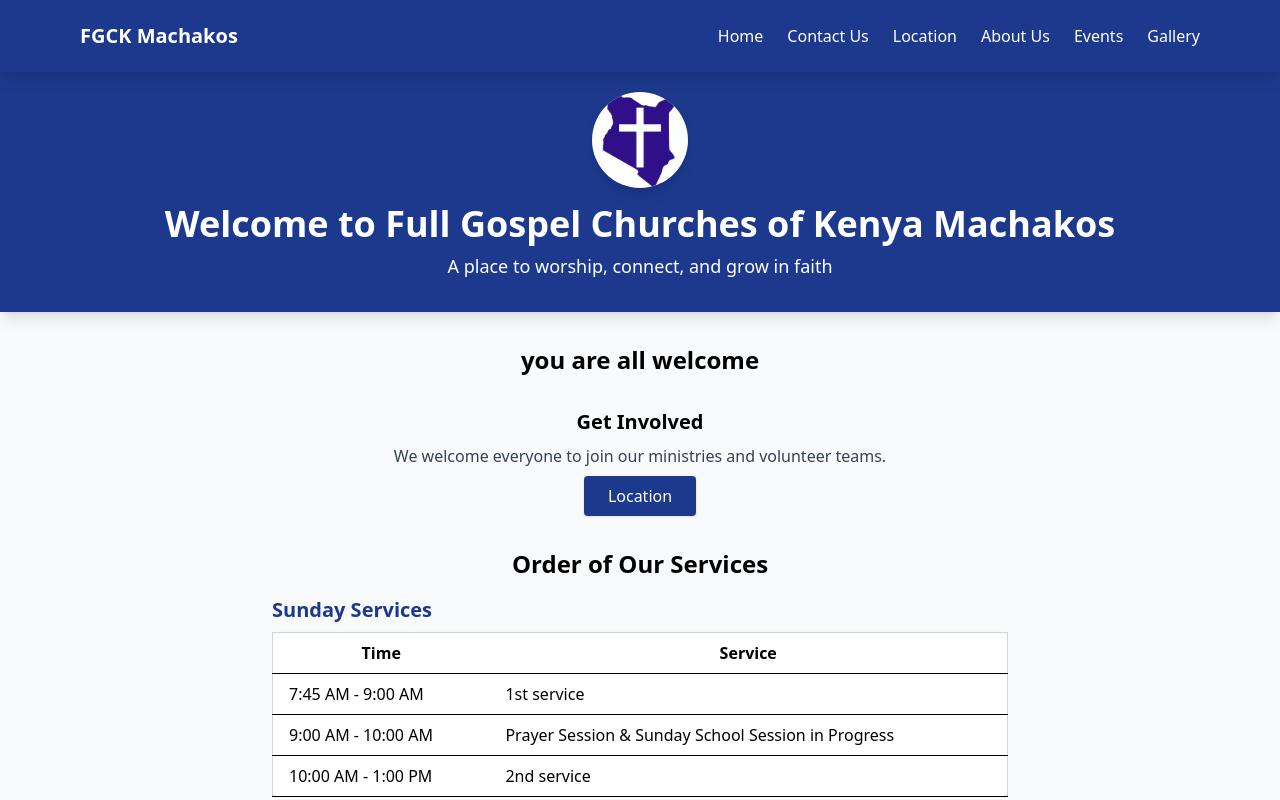
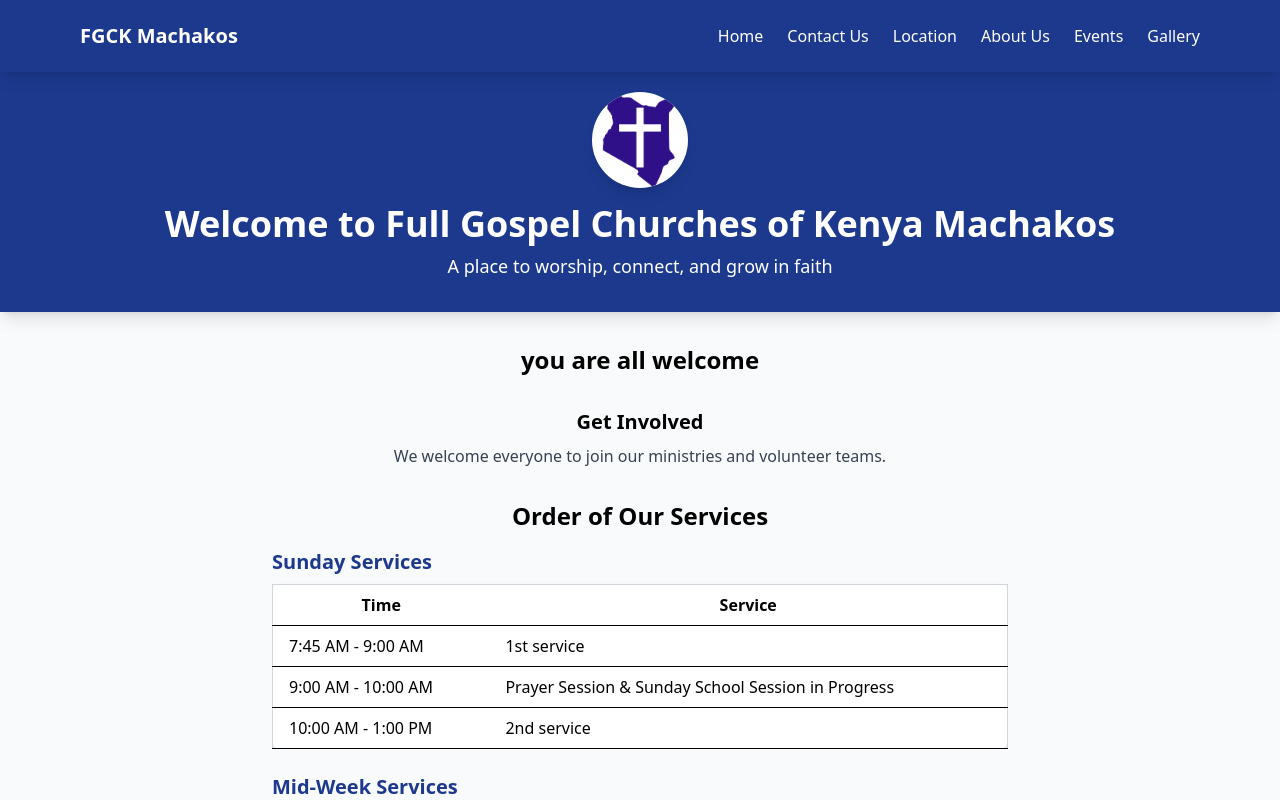
Before and after one commit to joyfridah23/church-website.html, a React (Vite) app: page / in a window 1280 px wide. Shown: the top 800 px of the page. Built offline with nearby package versions, Linux system fonts and the light colour scheme.

Commit message:
fix: Remove unused link to Events page in Home component

```diff
--- a/src/pages/Home.jsx
+++ b/src/pages/Home.jsx
@@ -20,8 +20,7 @@
                 <section className="mb-8 text-center">
                     <h2 className="text-xl font-semibold mb-2">Get Involved</h2>
                     <p className="text-gray-700 mb-2">We welcome everyone to join our ministries and volunteer teams.</p>
-                    <a href="" onClick={() => navigate('/events')} className="inline-block px-6 py-2 bg-blue-900 text-white rounded shadow hover:bg-blue-800">
-                        Location</a>
+
                 </section>
                 <section className="mb-8">
                     <h2 className="text-2xl font-bold mb-4 text-center">Order of Our Services</h2>
```
